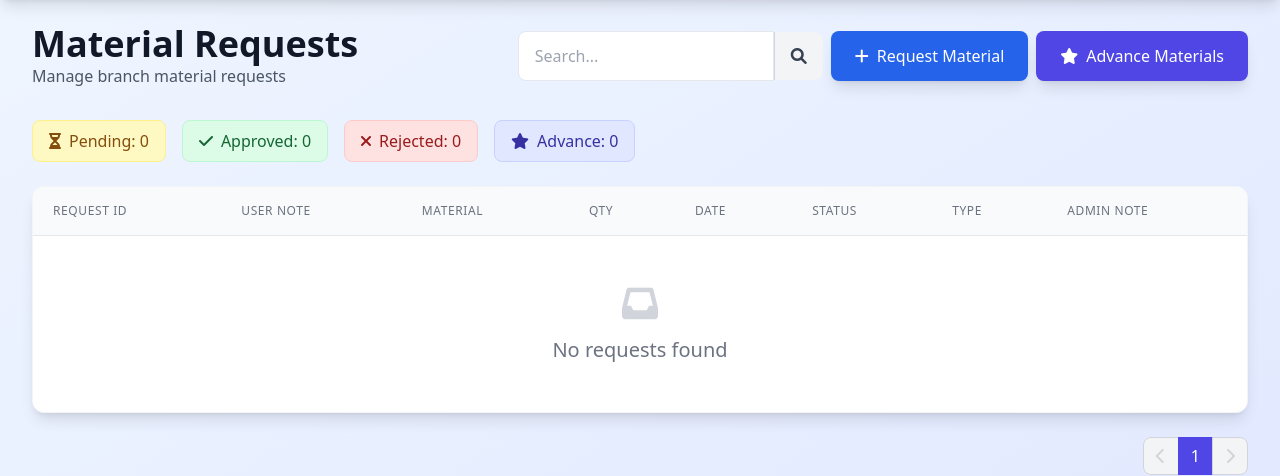
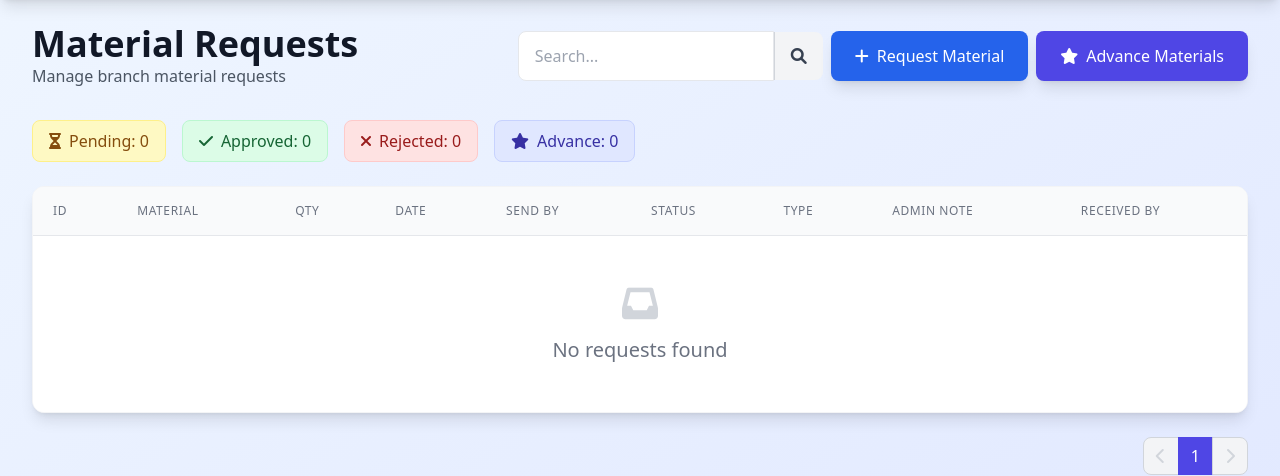
Before and after one commit to Mahadinhasan/ISP-inventory, a Django app: page /requests/ in a window 1280 px wide. Shown: the part 65-541 px from the top of the page. Run offline with Django 5.2, Linux system fonts and the light colour scheme; the visitor is signed in with stand-in values (Sample User, id 1); data comes from the database, SQL or seed files in the repository; data that the repository does not hold is empty; some libraries are stand-ins or nearby versions.

Commit message:
28,02,26V11

```diff
--- a/ibccl/isp_inventory/admin.py
+++ b/ibccl/isp_inventory/admin.py
@@ -15,7 +15,7 @@ class MaterialRequestAdmin(admin.ModelAdmin):
             'fields': ('requester', 'material', 'quantity', 'status', 'requested_at')
         }),
         ('Notes', {
-            'fields': ('user_note', 'admin_note')
+            'fields': ('send_by', 'admin_note')
         }),
         ('Used Materials', {
             'fields': ('used_materials_count', 'used_materials_display'),
--- a/ibccl/isp_inventory/forms.py
+++ b/ibccl/isp_inventory/forms.py
@@ -15,42 +15,45 @@ class RegisterForm(UserCreationForm):
 class MaterialForm(forms.ModelForm):
     class Meta:
         model = Material
-        fields = ['name', 'category', 'quantity', 'min_stock_level', 'status', 'added_by']
+        fields = ['name', 'category', 'quantity', 'min_stock_level', 'status']
 
     def __init__(self, *args, **kwargs):
         self.user = kwargs.pop('user', None)
         super().__init__(*args, **kwargs)
+
+        # Determine user's role if available
+        role = None
+        if self.user:
+            try:
+                profile = ensure_userprofile(self.user)
+                role = profile.role if profile else None
+            except Exception:
+                pass
+
+        # Check if this is a new instance
+        is_new = not (self.instance and self.instance.pk)
+
+        # Handle role-based field modifications (before styling loop)
+        if role == 'Storekeeper':
+            # Storekeeper cannot edit the name of existing materials
+            if not is_new:
+                self.fields['name'].disabled = True
+                self.fields['name'].help_text = "Name cannot be changed by Storekeeper."
+
+            # Storekeeper cannot set status when adding new materials
+            if is_new and 'status' in self.fields:
+                del self.fields['status']
+
+        # Branch cannot edit status at all
+        if role == 'Branch':
+            if 'status' in self.fields:
+                self.fields['status'].disabled = True
 
         # Add black border styling to all fields
         for field_name, field in self.fields.items():
             field.widget.attrs.update({
                 'class': 'w-full px-3 py-2 border-2 border-black rounded-lg focus:outline-none focus:ring-2 focus:ring-indigo-500'
             })
-
-        if self.user:
-            try:
-                profile = ensure_userprofile(self.user)
-                role = profile.role if profile else None
-            except Exception:
-                role = None
-
-            is_new = not (self.instance and self.instance.pk)
-
-            if role == 'Storekeeper':
-                # Storekeeper cannot edit the name of existing materials
-                if not is_new:
-                    self.fields['name'].disabled = True
-                    self.fields['name'].help_text = "Name cannot be changed by Storekeeper."
-
-                # Storekeeper cannot set status when adding new materials
-                # But can edit status for existing materials
-                if is_new and 'status' in self.fields:
-                    del self.fields['status']
-
-            # Branch cannot edit status at all
-            if role == 'Branch':
-                if 'status' in self.fields:
-                    self.fields['status'].disabled = True
 
 class TaskForm(forms.ModelForm):
     class Meta:
@@ -60,10 +63,12 @@ class TaskForm(forms.ModelForm):
 class RequestForm(forms.ModelForm):
     class Meta:
         model = MaterialRequest
-        fields = ['material', 'quantity', 'request_type', 'user_note']
+        fields = ['material', 'quantity', 'request_type', 'send_by', 'received_by']
         labels = {
             'user_note': 'User Notes',
             'request_type': 'Request Type',
+            'send_by': 'Send By',
+            'received_by': 'Received By',
         }
         widgets = {
             'material': forms.Select(attrs={
@@ -72,7 +77,11 @@ class RequestForm(forms.ModelForm):
             'quantity': forms.NumberInput(attrs={
                 'class': 'w-full border-gray-300 rounded-md shadow-sm focus:ring-indigo-500 focus:border-indigo-500 border p-2'
             }),
-            'user_note': forms.Textarea(attrs={
+            'send_by': forms.Textarea(attrs={
+                'class': 'w-full border-gray-300 rounded-md shadow-sm focus:ring-indigo-500 focus:border-indigo-500 border p-2',
+                'rows': 3
+            }),
+            'received_by': forms.Textarea(attrs={
                 'class': 'w-full border-gray-300 rounded-md shadow-sm focus:ring-indigo-500 focus:border-indigo-500 border p-2',
                 'rows': 3
             }),
--- a/ibccl/isp_inventory/views.py
+++ b/ibccl/isp_inventory/views.py
@@ -172,7 +172,7 @@ def materials_view(request):
     role = profile.role if profile else 'Branch'
 
     #Pagination added
-    paginator = Paginator(materials,10)  # Show 10 materials per page
+    paginator = Paginator(materials.order_by('-added_at'),5)
     page_number = request.GET.get('page')
     materials_page = paginator.get_page(page_number)
 
--- a/ibccl/templates/inventory/requests.html
+++ b/ibccl/templates/inventory/requests.html
@@ -63,18 +63,20 @@
         <table class="min-w-full divide-y divide-gray-200">
             <thead class="bg-gray-50">
                 <tr>
-                    <th class="px-5 py-4 text-left text-xs font-medium text-gray-500 uppercase tracking-wider">Request ID</th>
+                    {% if user.userprofile.role == 'Branch' %}
+                    <th class="px-5 py-4 text-left text-xs font-medium text-gray-500 uppercase tracking-wider">ID</th>
+                    {% endif %}
                     {% if user.userprofile.role == 'Admin' or user.userprofile.role == 'Storekeeper' %}
-                    <th class="px-5 py-4 text-left text-xs font-medium text-gray-500 uppercase tracking-wider">Requester</th>
+                    <th class="px-5 py-4 text-left text-xs font-medium text-gray-500 uppercase tracking-wider">Branch</th>
                     {% endif %}
-                    <!-- <th class="px-5 py-4 text-left text-xs font-medium text-gray-500 uppercase tracking-wider">Receiver</th> -->
-                    <th class="px-5 py-4 text-left text-xs font-medium text-gray-500 uppercase tracking-wider">User Note</th>
                     <th class="px-5 py-4 text-left text-xs font-medium text-gray-500 uppercase tracking-wider">Material</th>
-                    <th class="px-5 py-4 text-left text-xs font-medium text-gray-500 uppercase tracking-wider">Qty</th>
-                    <th class="px-5 py-4 text-left text-xs font-medium text-gray-500 uppercase tracking-wider">Date</th>
+                     <th class="px-5 py-4 text-left text-xs font-medium text-gray-500 uppercase tracking-wider">Qty</th>
+                     <th class="px-5 py-4 text-left text-xs font-medium text-gray-500 uppercase tracking-wider">Date</th>
+                    <th class="px-5 py-4 text-left text-xs font-medium text-gray-500 uppercase tracking-wider">Send By</th>
                     <th class="px-5 py-4 text-left text-xs font-medium text-gray-500 uppercase tracking-wider">Status</th>
                     <th class="px-5 py-4 text-left text-xs font-medium text-gray-500 uppercase tracking-wider">Type</th>
                     <th class="px-5 py-4 text-left text-xs font-medium text-gray-500 uppercase tracking-wider">Admin Note</th>
+                    <th class="px-5 py-4 text-left text-xs font-medium text-gray-500 uppercase tracking-wider">Received By</th>
                     {% if user.userprofile.role == 'Admin' %}
                     <th class="px-5 py-4 text-left text-xs font-medium text-gray-500 uppercase tracking-wider">Actions</th>
                     {% endif %}
@@ -82,31 +84,23 @@
             </thead>
             <tbody class="bg-white divide-y divide-gray-200">
                 {% for req in requests %}
+                {% if user.userprofile.role == 'Branch' %}
                 <tr class="hover:bg-gray-50 transition duration-150 {% if req.request_type == 'Advance' %}border-l-4 border-indigo-400{% endif %}">
-                    <td class="px-4 py-4 text-sm font-medium text-gray-900">
+                    <td class="px-2 py-2 text-sm font-medium text-gray-900">
                         {% if req.request_type == 'Advance' %}
                             ADV-{{req.id|stringformat:"03d"}}
                         {% else %}
                             REQ-{{req.id|stringformat:"03d"}}
                         {% endif %}
                     </td>
-                    {% if user.userprofile.role == 'Admin' or user.userprofile.role == 'Storekeeper' %}
-                    <td class="px-4 py-4 text-sm text-gray-600 flex items-center">
-                        <div class="h-6 w-6 rounded-full bg-blue-100 flex items-center justify-center mr-2 text-blue-600 text-xs">
-                            <i class="fas fa-user"></i>
-                        </div>
-                        {{ req.requester.get_full_name|default:req.requester.username }}
-                    </td>
-                    {% endif %}
-                    <!-- {% if user.userprofile.role == 'Admin' or user.userprofile.role == 'Storekeeper' %}
-                    <td class="px-4 py-4 text-sm text-gray-600 flex items-center">
-                        {{ req.receiver.get_full_name|default:"N/A" }}
-                    </td>
-                    {% endif %} -->
-                    <td class="px-4 py-4 text-sm text-gray-500 italic max-w-xs truncate">{{ req.user_note|default:"N/A" }}</td>
+                {% endif %}
+                {% if user.userprofile.role == 'Admin' or user.userprofile.role == 'Storekeeper' %}
+                    <td class="px-4 py-4 text-sm text-gray-900">{{ req.user.get_full_name|default:req.requester.username }}</td>
+                {% endif %}
                     <td class="px-4 py-4 text-sm text-gray-900">{{ req.material.name }}</td>
                     <td class="px-4 py-4 text-sm font-bold text-gray-900 bg-gray-50 rounded text-center">{{ req.quantity }}</td>
                     <td class="px-4 py-4 text-sm text-gray-600">{{ req.requested_at|date:"Y-M-d,H:s" }}</td>
+                    <td class="px-4 py-4 text-sm text-gray-500 italic max-w-xs truncate">{{ req.send_by|default:"N/A" }}</td>
                     <td class="px-4 py-4">
                         <span class="px-3 py-1 text-xs font-semibold rounded-full border
                             {% if req.status == 'Pending' %}bg-yellow-100 text-yellow-800 border-yellow-200
@@ -127,6 +121,17 @@
                         </span>
                     </td>
                     <td class="px-4 py-4 text-sm text-gray-500 italic max-w-xs truncate">{{ req.admin_note|default:"N/A" }}</td>
+                    <td class="px-4 py-4 text-sm">
+                        <div class="flex items-center justify-between">
+                            <span class="text-gray-500 italic max-w-xs truncate">{{ req.received_by }}</span>
+                            {% if role == 'Branch' and req.status == 'Approved' and req.requester == user %}
+                            <button onclick="openReceivedByModal('{{ req.id }}')"
+                                class="ml-2 text-green-600 hover:text-green-900 font-medium bg-green-50 px-2 py-1 rounded hover:bg-green-100 transition text-xs whitespace-nowrap">
+                                <i class="fas fa-plus mr-1"></i> Add
+                            </button>
+                            {% endif %}
+                        </div>
+                    </td>
                     {% if role == 'Admin' %}
                     <td class="px-6 py-4 text-sm">
                         <button onclick="openAdminModal('{{ req.id }}', '{{ req.admin_note|escapejs }}', '{{ req.quantity }}')"
@@ -177,8 +182,8 @@
                         required>
                 </div>
                 <div class="form-group">
-                    <label class="block text-sm font-medium text-gray-700 mb-1">User Notes</label>
-                    <textarea name="user_note" rows="3"
+                    <label class="block text-sm font-medium text-gray-700 mb-1">Send By</label>
+                    <textarea name="send_by" rows="3"
                         class="w-full border-gray-300 rounded-md shadow-sm focus:ring-indigo-500 focus:border-indigo-500 border p-2"></textarea>
                 </div>
             </div>
@@ -238,6 +243,42 @@
                 class="w-full py-2 bg-gray-100 text-gray-700 rounded-md hover:bg-gray-200 transition text-sm font-medium">
                 Close
             </button>
+        </form>
+    </div>
+</div>
+
+<!-- Received By Modal (for Branch users to fill in received_by info for approved requests) -->
+<div id="receivedByModal"
+    class="fixed inset-0 bg-gray-900 bg-opacity-60 hidden flex items-center justify-center z-50 backdrop-blur-sm">
+    <div class="bg-white rounded-xl shadow-2xl p-6 w-full max-w-md transform transition-all">
+        <h3 class="text-xl font-bold mb-4 text-gray-800 flex items-center">
+            <i class="fas fa-check-circle mr-2 text-green-600"></i> Record Receipt
+        </h3>
+        <p class="text-sm text-gray-600 mb-4">Please enter who received the approved materials:</p>
+        <form id="receivedByForm">
+            {% csrf_token %}
+            <input type="hidden" name="req_id" id="receivedByReqId">
+            <input type="hidden" name="action" value="save_received_by">
+
+            <div class="mb-4">
+                <label class="block text-sm font-medium text-gray-700 mb-2">Received By (Name/Details)</label>
+                <textarea name="received_by" id="receivedByText"
+                    class="w-full border border-gray-300 rounded-md shadow-sm focus:ring-green-500 focus:border-green-500 p-3"
+                    rows="4"
+                    placeholder="Enter name, date, and any other relevant details about who received the materials..."
+                    required></textarea>
+            </div>
+
+            <div class="flex justify-end space-x-3">
+                <button type="button" onclick="document.getElementById('receivedByModal').classList.add('hidden')"
+                    class="px-4 py-2 border border-gray-300 text-gray-700 rounded-lg hover:bg-gray-50 transition font-medium">
+                    Cancel
+                </button>
+                <button type="submit"
+                    class="px-4 py-2 bg-green-600 text-white rounded-lg hover:bg-green-700 transition font-medium">
+                    <i class="fas fa-save mr-1"></i> Save
+                </button>
+            </div>
         </form>
     </div>
 </div>
@@ -302,6 +343,41 @@
         document.getElementById('adminModal').classList.remove('hidden');
     }
 
+    function openReceivedByModal(id) {
+        document.getElementById('receivedByReqId').value = id;
+        document.getElementById('receivedByText').value = '';
+        document.getElementById('receivedByModal').classList.remove('hidden');
+    }
+
+    // Handle received_by form submission via AJAX
+    document.getElementById('receivedByForm').addEventListener('submit', function(e) {
+        e.preventDefault();
+
+        const formData = new FormData(this);
+
+        fetch('{% url "requests" %}', {
+            method: 'POST',
+            body: formData,
+            headers: {
+                'X-CSRFToken': formData.get('csrfmiddlewaretoken')
+            }
+        })
+        .then(response => response.json())
+        .then(data => {
+            if (data.success) {
+                alert('Receipt information saved successfully!');
+                document.getElementById('receivedByModal').classList.add('hidden');
+                location.reload();
+            } else {
+                alert('Error: ' + (data.error || 'Unknown error'));
+            }
+        })
+        .catch(error => {
+            console.error('Error:', error);
+            alert('An error occurred while saving. Please try again.');
+        });
+    });
+
     function openRequestModal(type) {
         const modal = document.getElementById('requestModal');
         const typeInput = document.getElementById('requestType');
--- a/ibccl/templates/inventory/used_materials.html
+++ b/ibccl/templates/inventory/used_materials.html
@@ -252,7 +252,7 @@
 </div>
 
 <!--pagination control-->
-<div class="flex justify-center mt-6">
+<div class="flex justify-end mt-6">
     <nav class="inline-flex -space-x-px">
         {% if used_materials.has_previous %}
         <a href="?page={{ used_materials.previous_page_number }}" class="px-3 py-2 leading-tight text-gray-500 bg-white border border-gray-300 rounded-l-lg hover:bg-gray-100 hover:text-gray-700">
```
Also changed, not shown: ibccl/isp_inventory/models.py (+6 -22 lines), ibccl/templates/inventory/materials.html (+38 -13 lines), ibccl/isp_inventory/migrations/0027_remove_announcement_isp_invento_is_acti_c4cbf7_idx_and_more.py (added), ibccl/isp_inventory/migrations/0028_remove_material_added_by_alter_material_category_and_more.py (added), ibccl/isp_inventory/migrations/0029_materialrequest_received_at_and_more.py (added), ibccl/isp_inventory/migrations/0030_material_created_by_role.py (added).
